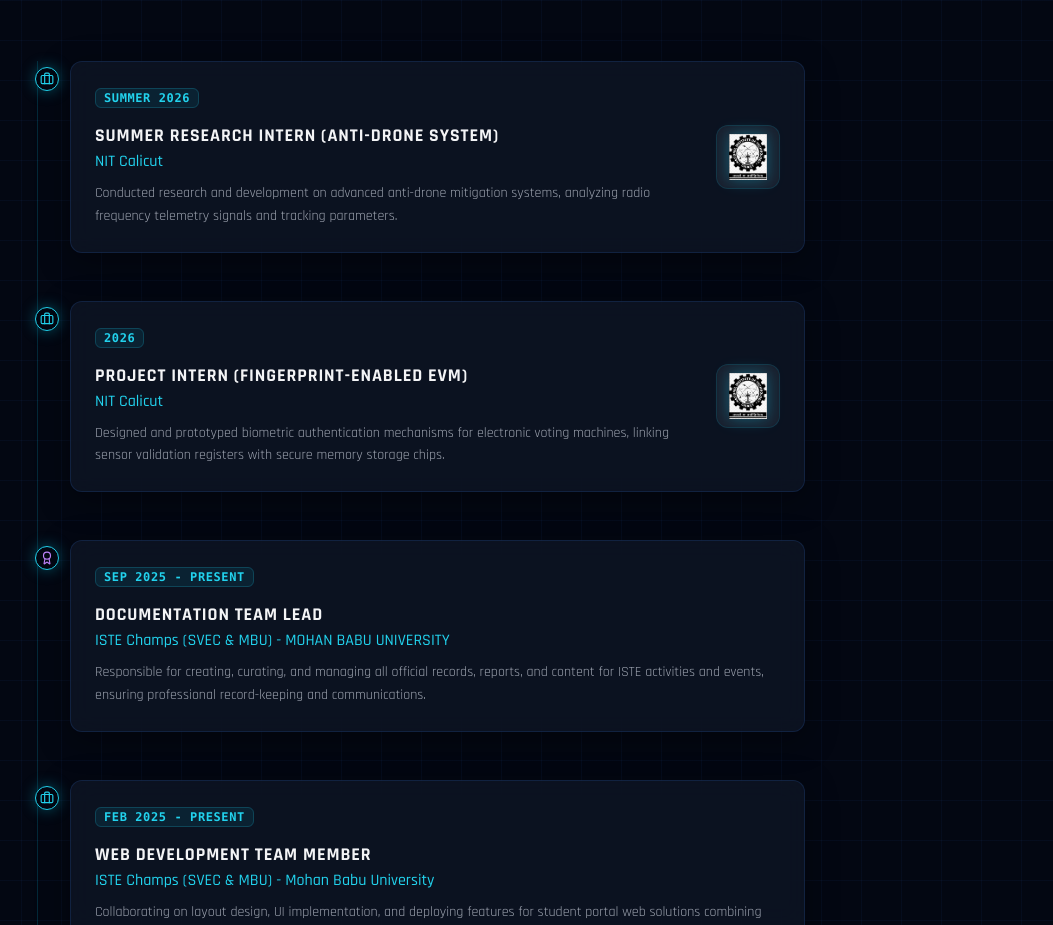
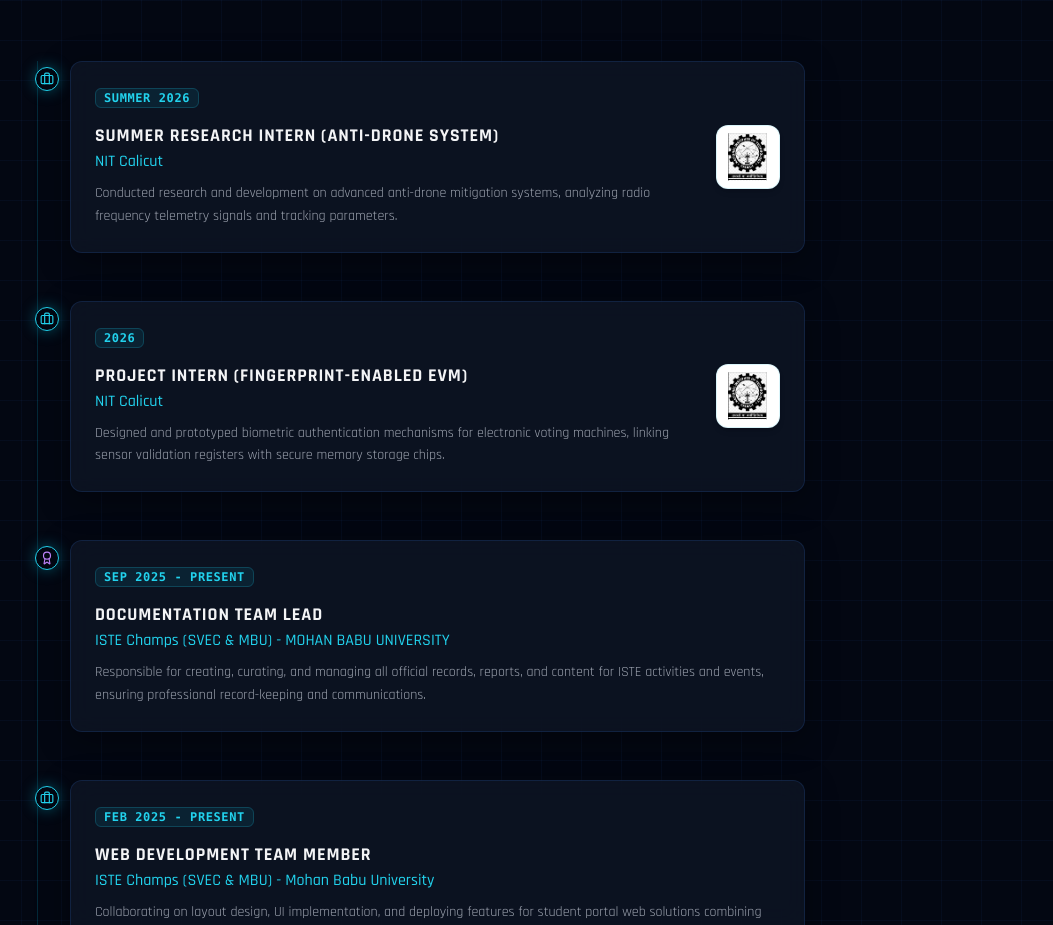
Before and after one commit to PraneethKV27/Portfolio, a React (Vite) app: page / in a window 1280 px wide. Shown: the part 2960-3885 px from the top of the page, without its empty margins (219-1272 px from the left). Built offline with nearby package versions, Linux system fonts and the light colour scheme.

Commit message:
style: blend timeline logos using mix-blend-multiply

```diff
--- a/src/App.jsx
+++ b/src/App.jsx
@@ -354,11 +354,11 @@
                   <p className="text-sm font-tech text-gray-400 leading-relaxed">{item.desc}</p>
                 </div>
                 {item.logo && (
-                  <div className="flex-shrink-0 w-16 h-16 rounded-xl bg-white/5 border border-cyan-500/15 p-2 flex items-center justify-center backdrop-blur-sm self-start md:self-center">
+                  <div className="flex-shrink-0 w-16 h-16 rounded-xl bg-white border border-cyan-500/15 p-1.5 flex items-center justify-center shadow-md self-start md:self-center overflow-hidden">
                     <img
                       src={item.logo}
                       alt={item.company}
-                      className="max-w-full max-h-full object-contain filter drop-shadow-[0_0_8px_rgba(6,182,212,0.4)]"
+                      className="max-w-full max-h-full object-contain mix-blend-multiply scale-95"
                     />
                   </div>
                 )}
```
